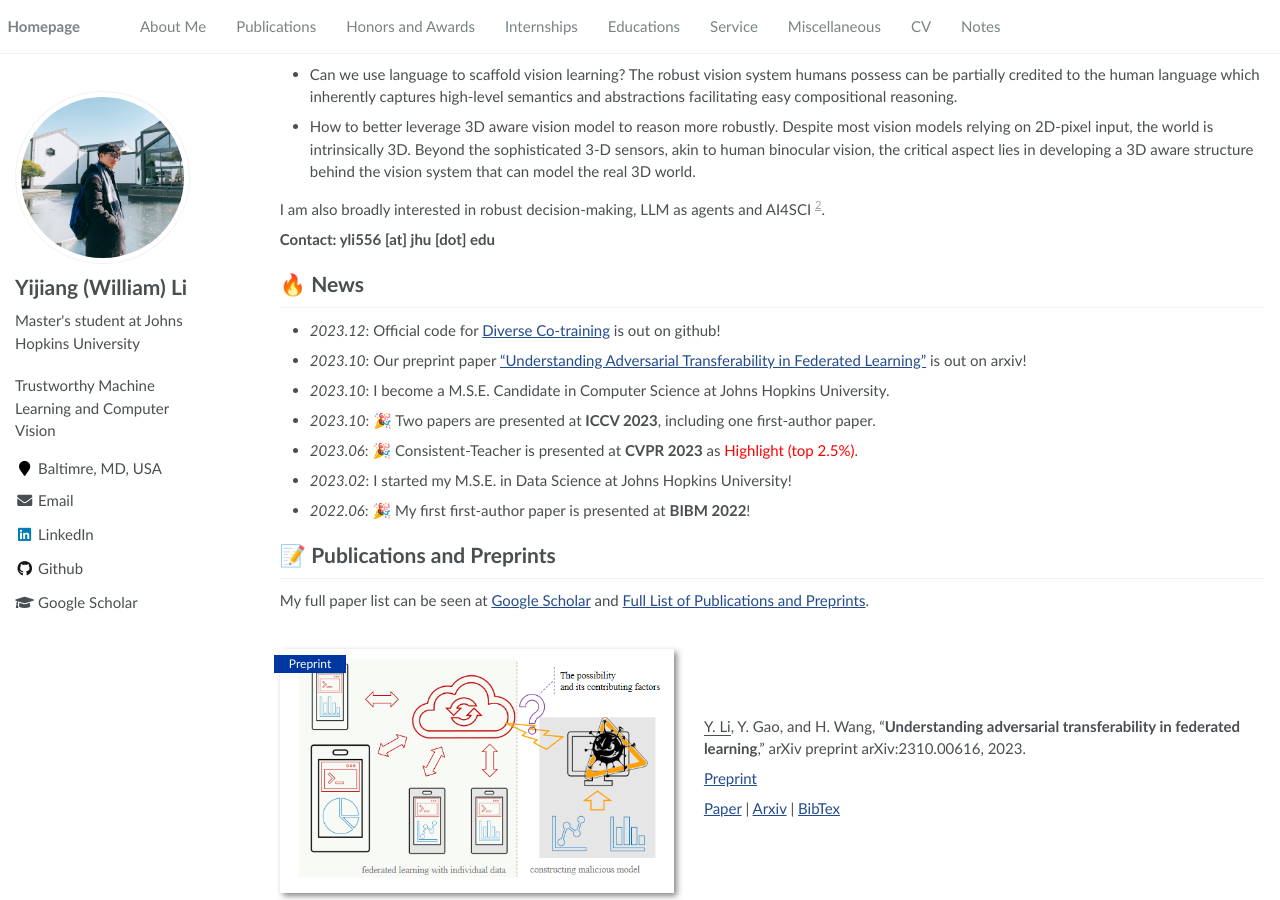
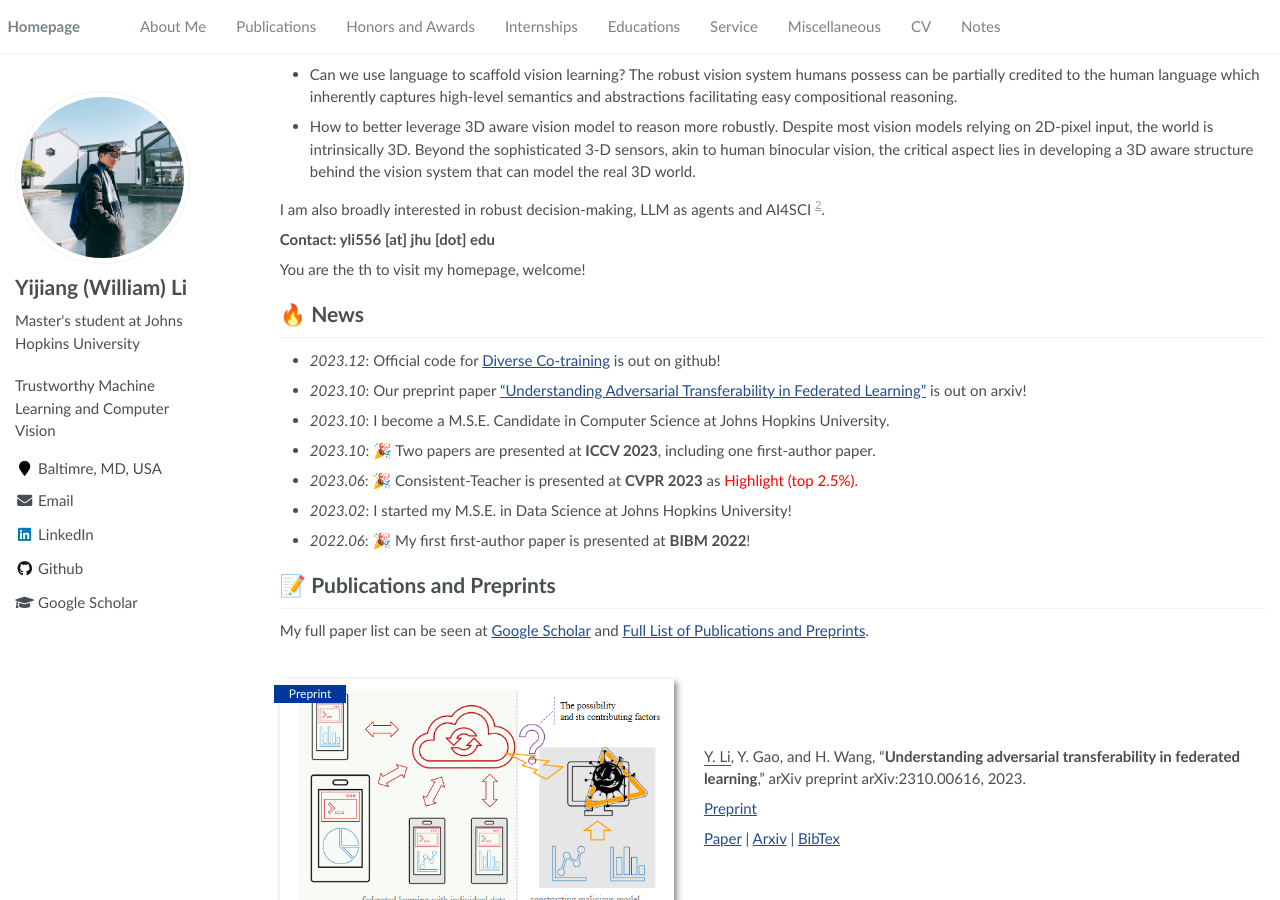
Before and after one commit to yayajjiang/yayajjiang.github.io, a Jekyll site: the page built from _pages/about.md, in a window 1280 px wide and 900 px high, scrolled down 312 px. Built offline with Jekyll 4.4.1, drawn with Linux system fonts in a browser that asks for light colours; a script that is not in the unit is left out; comment, search, counter and statistics services are not loaded; some of the changed text lies outside the part shown.

```diff
--- a/_pages/about.md
+++ b/_pages/about.md
@@ -24,10 +24,3 @@ redirect_from:
 {% include_relative includes/service.md %}
 
 {% include_relative includes/miscellaneous.md %}
-
-<script async src="//busuanzi.ibruce.info/busuanzi/2.3/busuanzi.pure.mini.js"></script>
-<span id="busuanzi_container_site_uv">
-  You are the <span id="busuanzi_value_site_uv"></span> th to visit my homepage, welcome!
-</span>
-
-<a href="https://clustrmaps.com/site/1by3o"  title="Visit tracker"><img src="//www.clustrmaps.com/map_v2.png?d=pi_aBfz8hTCBS3WHemYOzgxUrTI0ZhA9NxrqTe8uKw4&cl=ffffff" /></a>
--- a/_pages/includes/intro.md
+++ b/_pages/includes/intro.md
@@ -16,6 +16,13 @@ I am also broadly interested in robust decision-making, LLM as agents and AI4SCI
 
 **Contact: yli556 [at] jhu [dot] edu**
 
+<script async src="//busuanzi.ibruce.info/busuanzi/2.3/busuanzi.pure.mini.js"></script>
+<span id="busuanzi_container_site_uv">
+  You are the <span id="busuanzi_value_site_pv"></span> th to visit my homepage, welcome!
+</span>
+
+<!-- <a href="https://clustrmaps.com/site/1by3o"  title="Visit tracker"><img src="//www.clustrmaps.com/map_v2.png?d=pi_aBfz8hTCBS3WHemYOzgxUrTI0ZhA9NxrqTe8uKw4&cl=ffffff" /></a> -->
+<script type="text/javascript" id="clstr_globe" src="//clustrmaps.com/globe.js?d=pi_aBfz8hTCBS3WHemYOzgxUrTI0ZhA9NxrqTe8uKw4"></script>
 
 [^1]: Chinese spelling of my name is 黎羿江。
 [^2]: I am fortunate to collaborate with [Yuzhi XU](https://scholar.google.com/citations?user=jiUlHrUAAAAJ&hl=zh-CN) from NYU.
```
